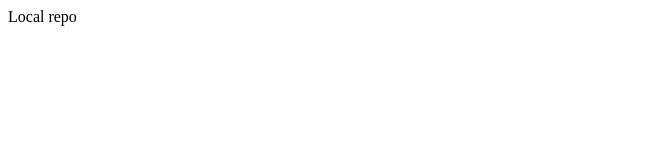
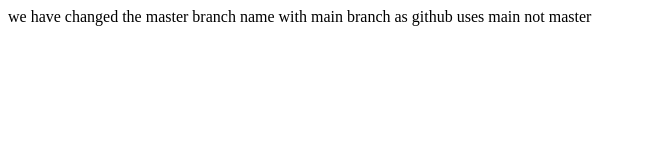
Before and after one commit to Anushkanu/test, a plain HTML site: page index.html in a window 1280 px wide. Shown: the whole page, without its empty margins (0-647 px from the left). Drawn offline with Linux system fonts and the light colour scheme.

```diff
--- a/index.html
+++ b/index.html
@@ -1 +1 @@
-<p>Local repo</p>
+<p>we have changed the master branch name with main branch as github uses main not master</p>
```
